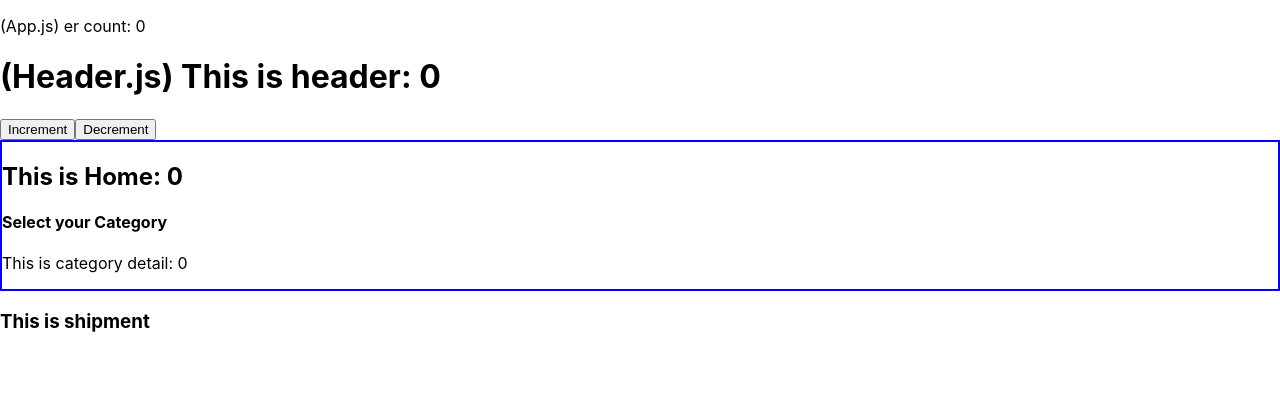
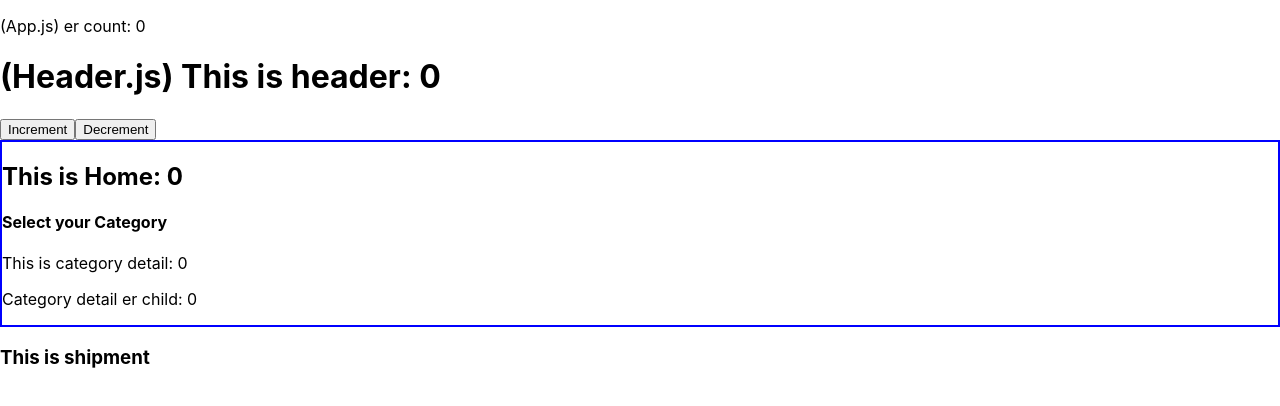
Before and after one commit to udaymondal/Context-API_MultiLayer, a React (Create React App) app: page / in a window 1280 px wide. Shown: the top 406 px of the page. Built offline with nearby package versions, Linux system fonts and the light colour scheme.

Commit message:
useContext provided

```diff
--- a/src/App.js
+++ b/src/App.js
@@ -1,19 +1,21 @@
-import { useState } from 'react';
+import { createContext, useState } from 'react';
 import './App.css';
 import Header from './components/Header/Header';
 import Home from './components/Home/Home';
 import Shipment from './components/Shipment/Shipment';
 
+export const CategoryContext = createContext();
+
 function App() {
   const [count, setCount] = useState(0);
 
   return (
-    <div>
+    <CategoryContext.Provider value={count}>
       <p>(App.js) er count: {count}</p>
       <Header count = {count} setCount={setCount}></Header>
       <Home count = {count}></Home>
       <Shipment />
-    </div>
+    </CategoryContext.Provider>
   );
 }
 
--- a/src/components/CategoriesDetail/CategoriesDetail.js
+++ b/src/components/CategoriesDetail/CategoriesDetail.js
@@ -1,10 +1,12 @@
 import React from 'react';
+import CategoryDetailErChild from '../CategoryDetailErChild/CategoryDetailErChild';
 
 const CategoriesDetail = (props) => {
     const {count} = props;
     return (
         <div>
             <p>This is category detail: {count}</p>
+            <CategoryDetailErChild />
         </div>
     );
 };
--- /dev/null
+++ b/src/components/CategoryDetailErChild/CategoryDetailErChild.js
@@ -0,0 +1,13 @@
+import React, { useContext } from 'react';
+import { CategoryContext } from '../../App';
+
+const CategoryDetailErChild = () => {
+    const category = useContext(CategoryContext);
+    return (
+        <div>
+            <p>Category detail er child: {category}</p>
+        </div>
+    );
+};
+
+export default CategoryDetailErChild;
```
